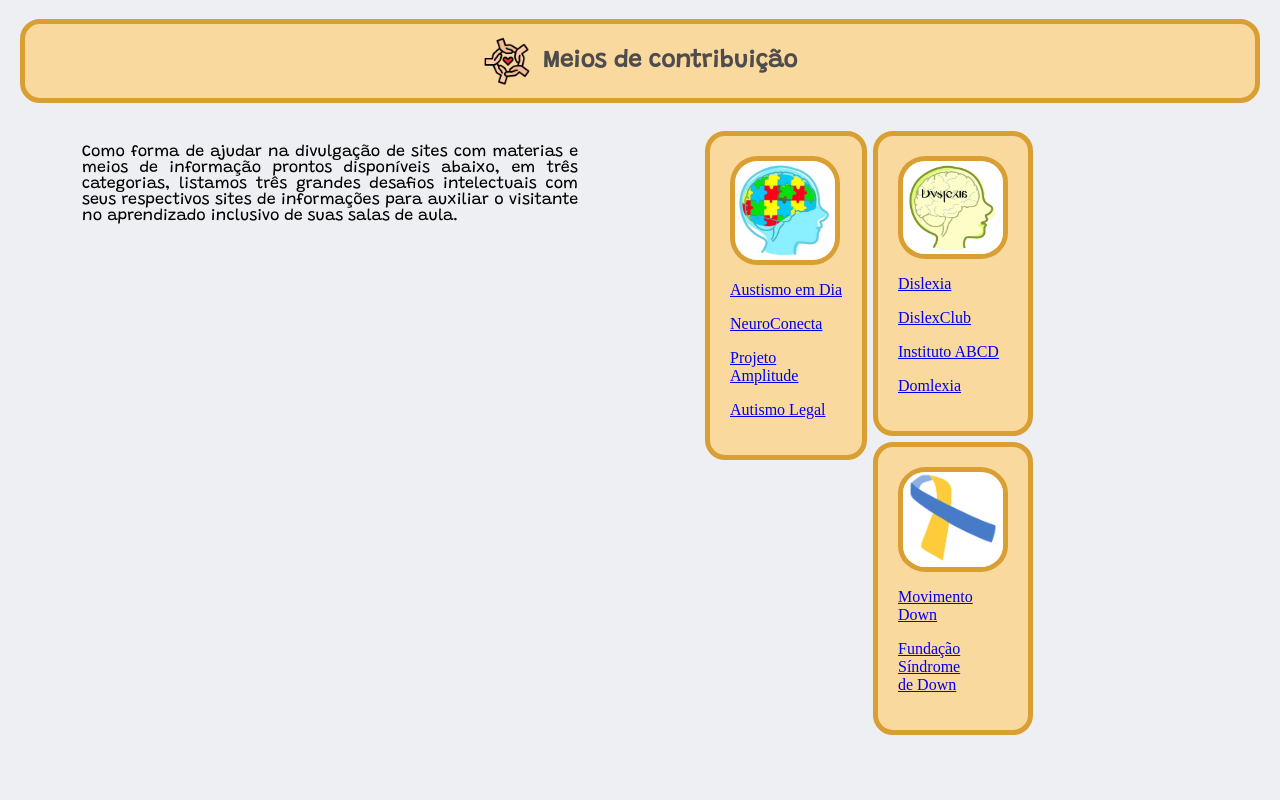
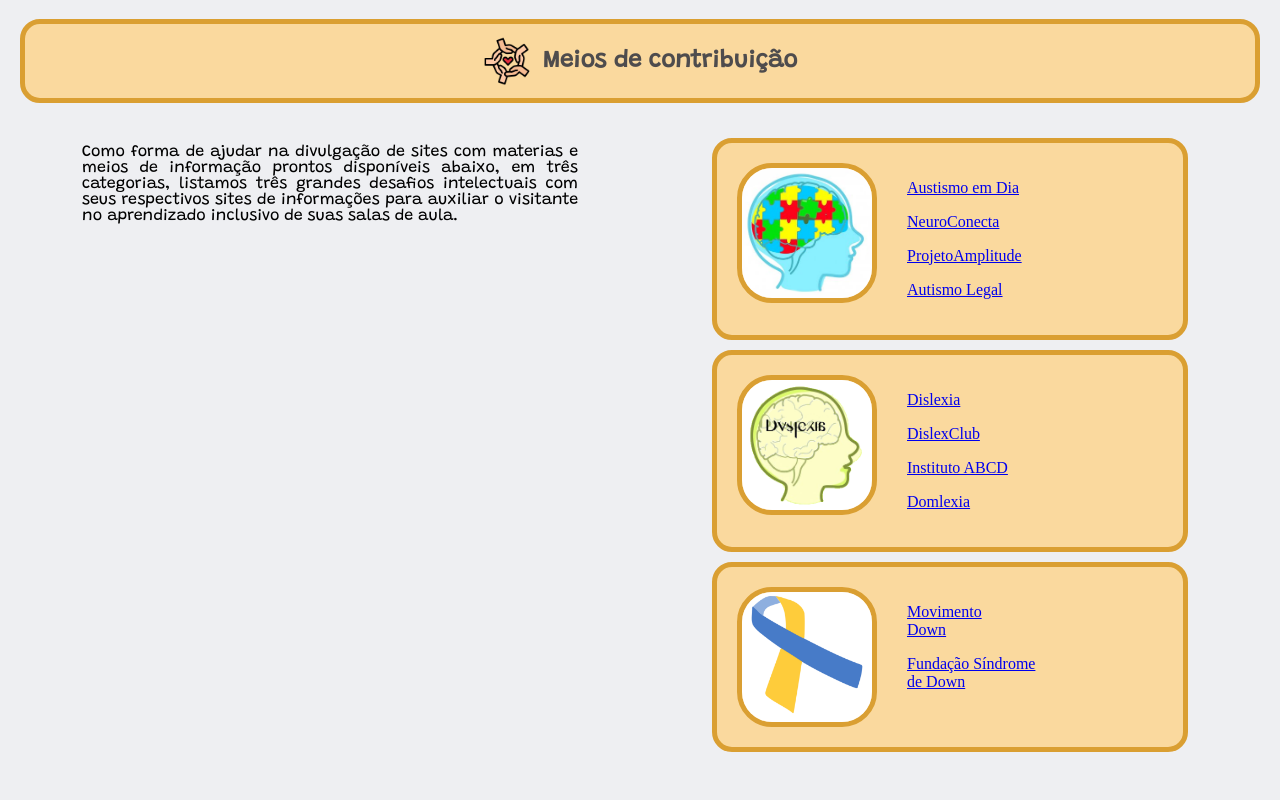
Before and after one commit to HLemosl/HLemosl.github.io, a plain HTML site: page index.html in a window 1280 px wide. Shown: the part 3060-3860 px from the top of the page. Drawn offline with Linux system fonts and the light colour scheme.

Commit message:
Add files via upload
Aperfeiçoamento dos meios de contribuição

```diff
--- a/index.html
+++ b/index.html
@@ -117,22 +117,28 @@
             <div class="colums coluna" id="contributions -coluna">
                 <div class="autism topics">
                     <img src="images/icons/austism-icon.png" alt="Ícone referenciando ao autismo" width="100px">
+                    <div class="links">
                         <p><a href="https://www.autismoemdia.com.br/">Austismo em Dia</a></p>
                         <p><a href="https://neuroconecta.com.br/">NeuroConecta</a></p>
-                    <p><a href="http://projetoamplitude.org/">Projeto<br>Amplitude</a></p>
+                        <p><a href="http://projetoamplitude.org/">ProjetoAmplitude</a></p>
                         <p><a href="https://www.autismolegal.com.br/">Autismo Legal</a></p>
+                    </div>
                 </div>
                 <div class="dyslexia topics">
                     <img src="images/icons/dyslexia-icon.png" alt="Ícone referenciando à dislexia" width="100px">
+                    <div class="links">
                         <p><a href="https://www.dislexia.org.br/">Dislexia</a></p>
                         <p><a href="https://www.dislexclub.com/">DislexClub</a></p>
                         <p><a href="https://www.institutoabcd.org.br/">Instituto ABCD</a></p>
                         <p><a href="https://www.domlexia.com.br/">Domlexia</a></p>
                     </div>
+                </div>
                 <div class="down topics">
                     <img src="images/icons/downs-syndrome.png" alt="Faixa representativa à Síndrome de Down" width="100px">
+                    <div class="links">
                         <p><a href="http://www.movimentodown.org.br/">Movimento<br>Down</a></p>
-                    <p><a href="http://www.fsdown.org.br/">Fundação<br>Síndrome<br>de Down</a></p>
+                        <p><a href="http://www.fsdown.org.br/">Fundação Síndrome<br>de Down</a></p>
+                    </div>
                 </div>
             </div>
         </section>
--- a/style.css
+++ b/style.css
@@ -184,16 +184,6 @@ img.project-image {
     border: 10px solid #F20530;
 }
 
-
-
-
-
-
-
-
-
-
-
 /* BRAZIL */
 #brazil {
     background: #c8c5c7;
@@ -210,17 +200,6 @@ img.brazil-images {
     border: 10px solid #0BD904;
 }
 
-
-
-
-
-
-
-
-
-
-
-
 /* CONTRIBUTIONS */
 .topic-5 {
     background: #fad99e;
@@ -233,23 +212,31 @@ img.brazil-images {
 }
 
 .topics {
-    float: left;
+    /* float: left; */
     padding: 20px 20px;
     position: relative;
+    display: flex;
 
     background: #fad99e;
     border-radius: 20px;
     border: 5px solid #da9f32;
-    margin: 3px;
+    margin: 10px;
 }
 
 .topics img {
     border-radius: 25%;
     border: 5px solid #da9f32;
 
+    width: 130px;
+    height: 130px;
+
     display: flex;
     align-items: center;
     justify-content: center;
+}
+
+.links {
+    margin-left: 30px;
 }
 
 /* SUGGESTION */
```
Lines whose indentation alone changed are shown as unchanged.
